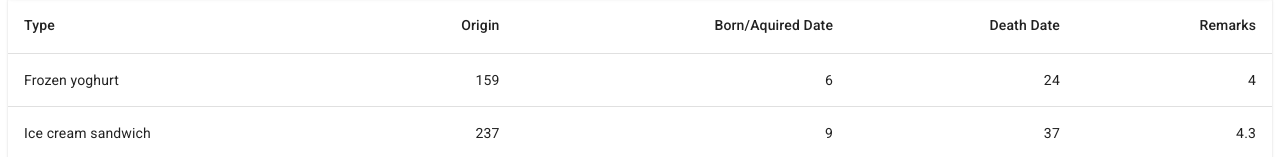
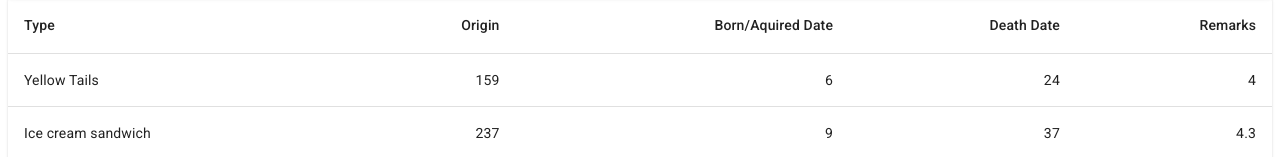
Before and after one commit to atomz520/pReticulata, a React (Vite) app in the folder client/: page / in a window 1280 px wide. Shown: the part 415-572 px from the top of the page. Built offline with nearby package versions, Linux system fonts and the light colour scheme.

Commit message:
Testing Cursor Git plugin

```diff
--- a/client/src/pages/Info.tsx
+++ b/client/src/pages/Info.tsx
@@ -34,7 +34,7 @@ function createData(
 }
 
 const rows = [
-  createData("Frozen yoghurt", 159, 6.0, 24, 4.0),
+  createData("Yellow Tails", 159, 6.0, 24, 4.0),
   createData("Ice cream sandwich", 237, 9.0, 37, 4.3),
   createData("Eclair", 262, 16.0, 24, 6.0),
   createData("Cupcake", 305, 3.7, 67, 4.3),
```
Also changed, not shown: 2 other files (tests, documents, lock files or other folders).
